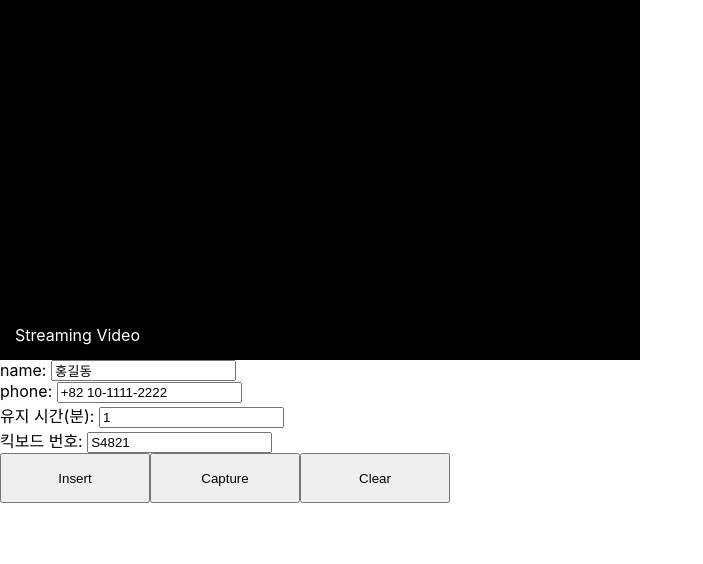
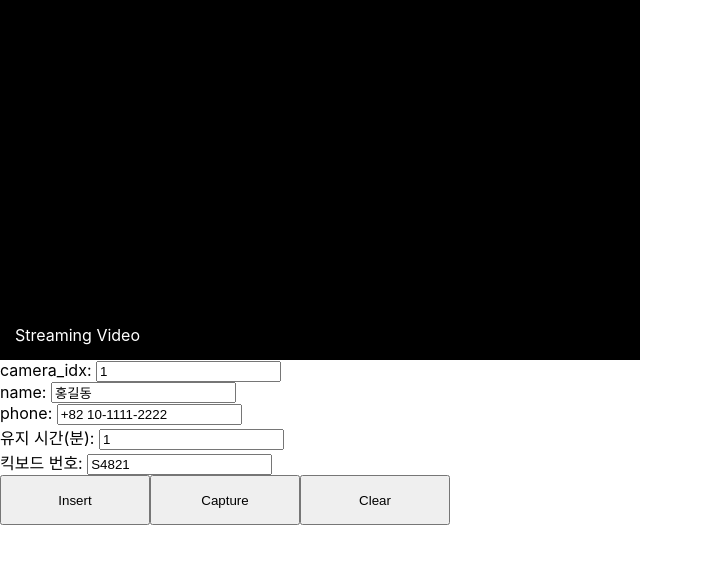
Before and after one commit to KickCap-Project/kickcap-main, a React (Create React App) app in the folder ai/my-app/: page / in a window 1280 px wide. Shown: the top 564 px of the page, without its empty margins (0-703 px from the left). Built offline with nearby package versions, Linux system fonts and the light colour scheme; no server answers.

Commit message:
[AI] fix: React CameraIdx input 수정

```diff
--- a/ai/my-app/src/App.js
+++ b/ai/my-app/src/App.js
@@ -17,6 +17,7 @@ const VideoStream = () => {
   const [inputName, setName] = useState('홍길동');
   const [inputPhone, setPhone] = useState('+82 10-1111-2222');
   const [inputMinute, setMinute] = useState('1');
+  const [inputCameraIdx, setCameraIdx] = useState('1');
 
   // 입력 값이 변경될 때 상태 업데이트
   const handleInputNumberChange = (e) => {
@@ -30,6 +31,9 @@ const VideoStream = () => {
   };
   const handleInputMinuteChange = (e) => {
     setMinute(e.target.value)
+  };
+  const handleInputCameraIdxChange = (e) => {
+    setCameraIdx(e.target.value)
   };
 
   const getCurrentTimeString = () => {
@@ -105,7 +109,7 @@ const VideoStream = () => {
 
         // /ocr 엔드포인트에 보낼 데이터 준비
         const ocrData = {
-          camera_idx: 1,
+          camera_idx: inputCameraIdx,
           file_name: fileName, // 응답에서 가져온 파일 이름을 사용
           type: 3,
           time: getCurrentTimeString(),
@@ -259,6 +263,13 @@ const VideoStream = () => {
       </div>
       <div>
         <div>
+          <label>camera_idx: </label>
+          <input
+            value={inputCameraIdx}
+            onChange={handleInputCameraIdxChange}
+          />
+        </div>
+        <div>
           <label>name: </label>
           <input
             value={inputName}
```
